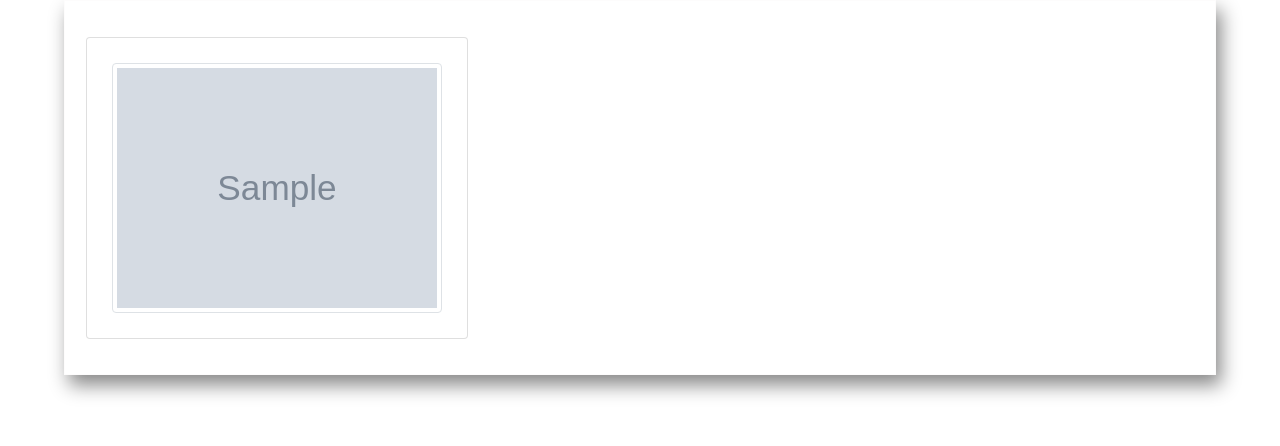
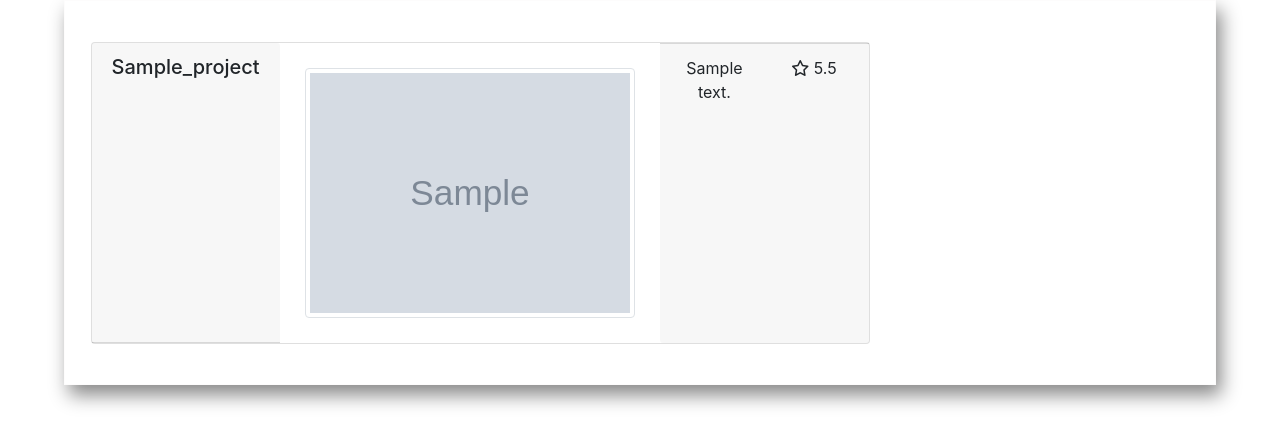
Before and after one commit to Gichimu/irater, a Django app: page / in a window 1280 px wide. Shown: the part 56-502 px from the top of the page. Run offline with Django 3.2, Linux system fonts and the light colour scheme; tables that the repository leaves empty hold one stand-in row (values such as "Sample post"); grey boxes marked "Sample" are stand-in pictures; some libraries are stand-ins or nearby versions.

Commit message:
add the post page

```diff
--- a/irater/settings.py
+++ b/irater/settings.py
@@ -139,8 +139,8 @@ SOCIALACCOUNT_PROVIDERS = {
         # (``socialaccount`` app) containing the required client
         # credentials, or list them here:
         'APP': {
-            'client_id': '666817551011-b6er5o399prg95qmftd8bgaji28s2l2o.apps.googleusercontent.com',
-            'secret': 'a2iVn5VpluO5ZejaH_s6ysH4',
+            'client_id': '666817551011-ksdgfgaeti0gthlboi66r07325lb4bs3.apps.googleusercontent.com',
+            'secret': 'pjLzS02ic6MmWP8VIyRU8uBp',
             'key': ''
         }
 
--- a/rates/templates/base.html
+++ b/rates/templates/base.html
@@ -15,6 +15,7 @@
 
     {% block styles %}
         {% bootstrap_css %}
+        <script src="https://kit.fontawesome.com/ef9216c536.js" crossorigin="anonymous"></script>
         <!-- <link rel="stylesheet" href="https://stackpath.bootstrapcdn.com/bootstrap/4.1.3/css/bootstrap.min.css" integrity="sha384-MCw98/SFnGE8fJT3GXwEOngsV7Zt27NXFoaoApmYm81iuXoPkFOJwJ8ERdknLPMO" crossorigin="anonymous"> -->
         <link rel="stylesheet" href="{% static 'css/index.css'%}" type="text/css">
     {%endblock%}
--- a/rates/templates/index.html
+++ b/rates/templates/index.html
@@ -7,8 +7,22 @@
                     <div class="content gallery-content">
                             {% for post in posts %}
                             <div class="card gallery-card">
+                                <div class="card-header">
+                                    <h5>{{post.title}}</h5>
+                                </div>
                                 <div class="card-body">
-                                    <a href="#{{post.title}}" data-toggle="modal"><img class="img-fluid img-thumbnail gallery" src="{{ post.photo.url }}" alt=""></a>
+                                    <a href="post/{{post.id}}" ><img class="img-fluid img-thumbnail gallery" src="{{ post.photo.url }}" alt=""></a>
+                                </div>
+                                <div class="card-footer">
+                                    <div class="row">
+                                        <div class="col">
+                                            {{post.description | truncatechars:20}}
+                                        </div>
+                                        <div class="col">
+                                                <i class="far fa-star"></i>
+                                            5.5
+                                        </div>
+                                    </div>
                                 </div>
                             </div>
                             <!-- Modal -->
--- a/rates/templates/profile.html
+++ b/rates/templates/profile.html
@@ -127,10 +127,10 @@
     <div class="modal-content">
 
       <div class="modal-body">
-        <form action="{%url 'create_posts'%}" method="post">
+        <form action="{% url 'create_posts' %}" method="post">
           {% csrf_token %}
           {% bootstrap_form create_form %}
-          <button class="btn btn-outline-success btn-sm" value="Save">Save</button>
+          <button class="btn btn-outline-success btn-sm" type="submit" value="Save">Save</button>
         </form>
       </div>
 
--- a/rates/urls.py
+++ b/rates/urls.py
@@ -14,7 +14,7 @@ urlpatterns = [
     url(r'^profile/(?P<user_id>\d+)', views.profile, name = 'profile'),
     url(r'^edit/profile', views.update_profile, name = 'update_profile'),
     url(r'^create/post', views.create_post, name = 'create_posts'),
-
+    url(r'^post/(?P<post_id>\d+)', views.post, name = 'post'),
 ]
 
 urlpatterns += static(settings.STATIC_URL, document_root=settings.STATIC_ROOT)
--- a/rates/views.py
+++ b/rates/views.py
@@ -23,9 +23,9 @@ def signup(request):
     form = SignupForm()
     return render(request, 'account/signup.html', {'form': form})
 
-def login(request):
-    form = MyCustomLoginForm()
-    return render(request, 'account/login.html', {'form': form})
+# def login(request):
+#     form = MyCustomLoginForm()
+#     return render(request, 'account/login.html', {'form': form})
 
 def resetPassword(request):
     form = MyCustomSetPasswordForm()
@@ -38,14 +38,18 @@ def changePassword(request):
 
 def profile(request, user_id):
     user = request.user
-    prof = Profile.objects.get(user_id = user_id)
-    posts = Project.objects.filter(profile_id = prof.id)
-    for post in posts:
-        name = post.title.split()
-        if len(name) > 1:
-            post.title = '_'.join(name)
-        else:
-            pass
+    try:
+        prof = Profile.objects.get(user_id = user_id)
+        posts = Project.objects.filter(profile_id = prof.id)
+        for post in posts:
+            name = post.title.split()
+            if len(name) > 1:
+                post.title = '_'.join(name)
+            else:
+                pass
+    except Profile.DoesNotExist:
+        posts = None
+
     # username = user.get_username
     username = user.get_username()
     form = editForm()
@@ -79,11 +83,11 @@ def create_post(request):
     form = createForm(request.POST, request.FILES)
     profile = Profile.objects.filter(user_id = request.user.id)
     if form.is_valid():
-        # title = request.POST.get['title']
-        # desc = request.POST['description']
-        # photo = request.POST['photo']
-        # url = request.POST['link']
-
+        title = request.POST.get['title']
+        desc = request.POST['description']
+        photo = request.POST['photo']
+        url = request.POST['link']
+        print(title)
         # post = Project(title = title, description = desc, photo = photo, link = url)
         post = form.save(commit = False)
         post.profile = request.user
@@ -112,3 +116,8 @@ def update_profile(request):
                 profile.user = request.user
                 profile.save()
         return redirect('profile', user_id = request.user.id)
+
+
+def post(request, post_id):
+    post = Project.objects.get(pk = post_id)
+    return render(request, 'post.html', {'post': post})
--- a/static/css/index.css
+++ b/static/css/index.css
@@ -128,3 +128,11 @@ a:hover {
 .profile {
     margin-top: 1%;
 }
+
+.gallery-card {
+    margin: 5px;
+    display: flex;
+    flex-direction: row;
+    flex-wrap: wrap;
+    justify-content: space-evenly;
+}
```
Also changed, not shown: rates/templates/post.html (added, +15 -0 lines), media/images/urban.jpg (added).
